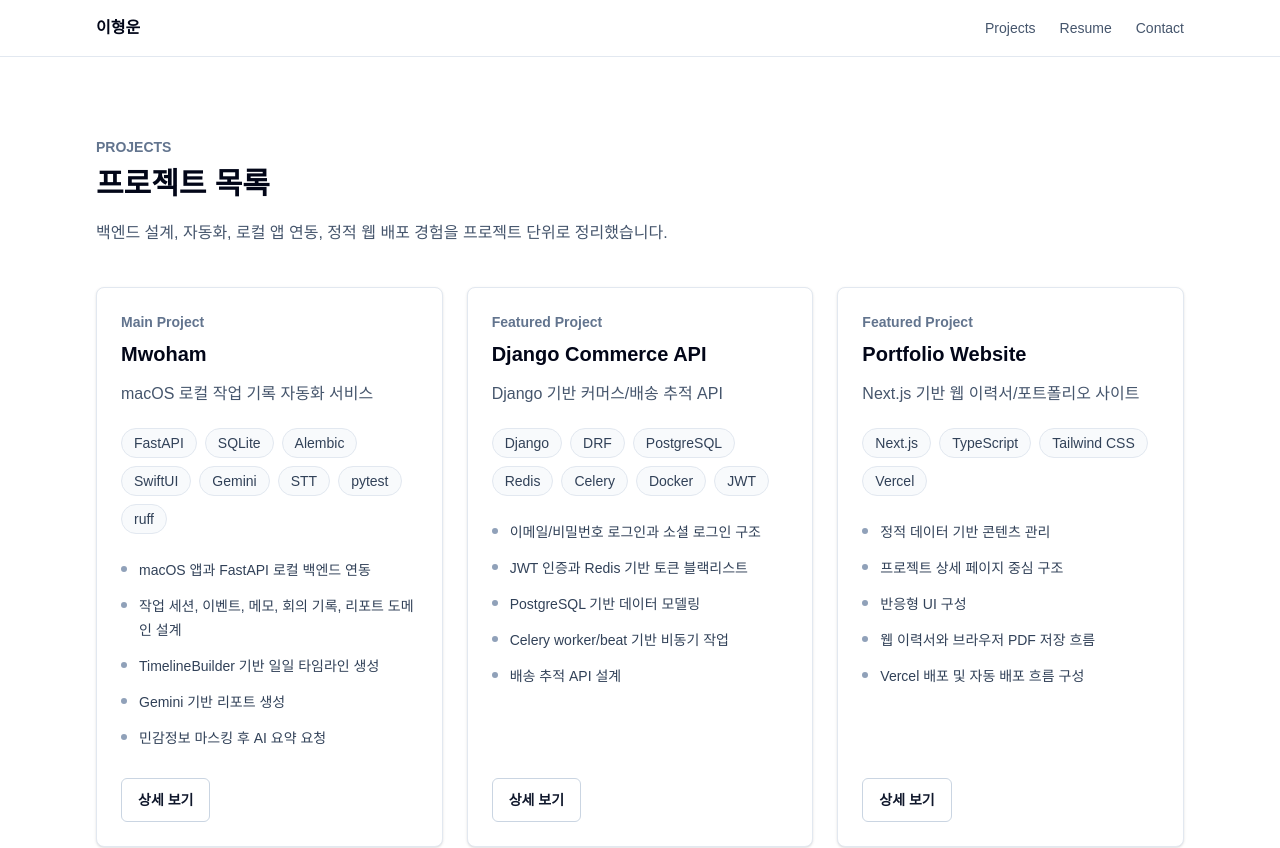
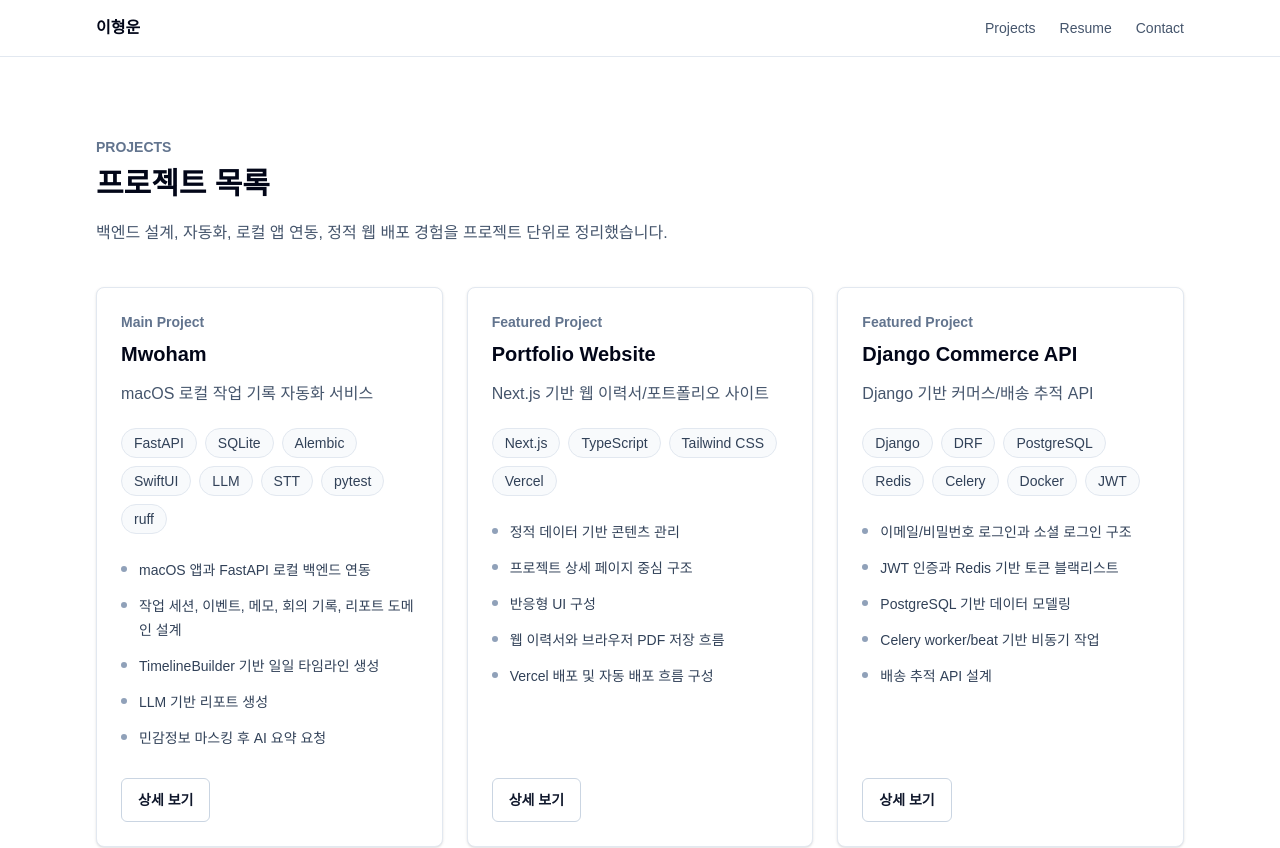
Before and after one commit to ing2720/profile, a Next.js app: page /projects in a window 1280 px wide. Shown: the top 848 px of the page. Built offline with nearby package versions, Linux system fonts and the light colour scheme.

Commit message:
feat : add project,

```diff
--- a/src/app/page.tsx
+++ b/src/app/page.tsx
@@ -11,18 +11,6 @@ import { profile } from "@/data/profile";
 import { featuredProjects } from "@/data/projects";
 import { skillCategories } from "@/data/skills";
 
-const orderedFeaturedProjects = [...featuredProjects].sort((a, b) => {
-  if (a.slug === "mwoham") {
-    return -1;
-  }
-
-  if (b.slug === "mwoham") {
-    return 1;
-  }
-
-  return 0;
-});
-
 export default function Home() {
   return (
     <>
@@ -30,7 +18,7 @@ export default function Home() {
       <main>
         <HeroSection profile={profile} />
         <AboutSection profile={profile} />
-        <FeaturedProjectsSection projects={orderedFeaturedProjects} />
+        <FeaturedProjectsSection projects={featuredProjects} />
         <SkillsSection skillCategories={skillCategories} />
         <ExperienceSection experiences={experiences} />
         <ContactSection profile={profile} />
--- a/src/app/projects/page.tsx
+++ b/src/app/projects/page.tsx
@@ -3,24 +3,12 @@ import { Footer } from "@/components/layout/Footer";
 import { Header } from "@/components/layout/Header";
 import { ProjectCard } from "@/components/ui/ProjectCard";
 import { SectionTitle } from "@/components/ui/SectionTitle";
-import { projects } from "@/data/projects";
+import { orderedProjects } from "@/data/projects";
 
 export const metadata: Metadata = {
   title: "Projects | 이형운",
   description: "이형운 백엔드 개발자 프로젝트 목록"
 };
-
-const orderedProjects = [...projects].sort((a, b) => {
-  if (a.slug === "mwoham") {
-    return -1;
-  }
-
-  if (b.slug === "mwoham") {
-    return 1;
-  }
-
-  return 0;
-});
 
 export default function ProjectsPage() {
   return (
--- a/src/app/resume/page.tsx
+++ b/src/app/resume/page.tsx
@@ -9,25 +9,13 @@ import { ProfileImage } from "@/components/ui/ProfileImage";
 import { ProjectCard } from "@/components/ui/ProjectCard";
 import { experiences } from "@/data/experiences";
 import { profile } from "@/data/profile";
-import { projects } from "@/data/projects";
+import { orderedProjects } from "@/data/projects";
 import { skillCategories } from "@/data/skills";
 
 export const metadata: Metadata = {
   title: "Resume | 이형운",
   description: "이형운 백엔드 개발자 웹 이력서"
 };
-
-const orderedProjects = [...projects].sort((a, b) => {
-  if (a.slug === "mwoham") {
-    return -1;
-  }
-
-  if (b.slug === "mwoham") {
-    return 1;
-  }
-
-  return 0;
-});
 
 function hasUsableHref(href: string) {
   return href.length > 0 && !href.toLowerCase().includes("todo");
--- a/src/data/projects.ts
+++ b/src/data/projects.ts
@@ -4,6 +4,7 @@ export type ProjectLink = {
 };
 
 export type Project = {
+  order: number;
   slug: string;
   title: string;
   summary: string;
@@ -25,6 +26,7 @@ export type Project = {
 
 export const projects: Project[] = [
   {
+    order: 1,
     slug: "mwoham",
     title: "Mwoham",
     summary: "macOS 로컬 작업 기록 자동화 서비스",
@@ -34,7 +36,7 @@ export const projects: Project[] = [
       "SQLite",
       "Alembic",
       "SwiftUI",
-      "Gemini",
+      "LLM",
       "STT",
       "pytest",
       "ruff"
@@ -43,7 +45,7 @@ export const projects: Project[] = [
       "macOS 앱과 FastAPI 로컬 백엔드 연동",
       "작업 세션, 이벤트, 메모, 회의 기록, 리포트 도메인 설계",
       "TimelineBuilder 기반 일일 타임라인 생성",
-      "Gemini 기반 리포트 생성",
+      "LLM 기반 리포트 생성",
       "민감정보 마스킹 후 AI 요약 요청",
       "Release v1.1.0 기준 lightweight/full DMG 패키징 구조 정리"
     ],
@@ -52,14 +54,14 @@ export const projects: Project[] = [
     problem:
       "개발, 학습, 회의 중 작업 기록은 앱 사용 흐름, 수동 메모, 회의 내용, 개발 이벤트로 흩어지기 쉽습니다. 하루가 끝난 뒤 실제로 무엇을 했는지 다시 정리하려면 여러 기록을 다시 찾아야 하고, 리포트 작성에도 반복 시간이 듭니다.",
     solution:
-      "작업 세션, 앱/창 이벤트, 수동 메모, 회의 STT 기록을 하나의 일일 타임라인으로 합치고, TimelineBuilder로 흐름을 정리한 뒤 Gemini 요약을 통해 리포트 초안을 생성합니다. 원본 화면이나 음성 파일을 장기 저장하는 방식보다 로컬 텍스트 기록을 중심에 두고, AI 요청 전 민감정보 마스킹을 적용했습니다.",
+      "작업 세션, 앱/창 이벤트, 수동 메모, 회의 STT 기록을 하나의 일일 타임라인으로 합치고, TimelineBuilder로 흐름을 정리한 뒤 Gemini/OpenAI 기반 LLM 연동으로 리포트 초안을 생성합니다. 원본 화면이나 음성 파일을 장기 저장하는 방식보다 로컬 텍스트 기록을 중심에 두고, AI 요청 전 민감정보 마스킹을 적용했습니다.",
     features: [
       "작업 세션 시작, 일시정지, 재개, 종료 흐름",
       "앱/창 기반 작업 이벤트 기록",
       "수동 메모 기록",
       "회의 STT 기록",
       "TimelineBuilder 기반 일일 타임라인 생성",
-      "Gemini 기반 일일 리포트 생성",
+      "Gemini/OpenAI 기반 LLM 연동을 통한 일일 리포트 생성",
       "AI 요청 전 민감정보 마스킹",
       "macOS SwiftUI 앱과 FastAPI 로컬 백엔드 연동",
       "lightweight/full DMG 패키징",
@@ -72,7 +74,7 @@ export const projects: Project[] = [
       "FastAPI 로컬 백엔드 API 설계",
       "작업 세션, 이벤트, 메모, 리포트 도메인 설계",
       "TimelineBuilder 흐름 구성",
-      "Gemini 요약 연동 및 fallback 흐름 구성",
+      "LLM Provider 연동 및 fallback 흐름 구성",
       "SwiftUI macOS 앱과 로컬 API 연동",
       "lightweight/full DMG 배포 구조 설계",
       "Release v1.1.0 기준 패키징/설치 안정화"
@@ -125,6 +127,7 @@ export const projects: Project[] = [
     ]
   },
   {
+    order: 3,
     slug: "django-commerce",
     title: "Django Commerce API",
     summary: "Django 기반 커머스/배송 추적 API",
@@ -199,10 +202,11 @@ export const projects: Project[] = [
     ]
   },
   {
+    order: 2,
     slug: "portfolio",
     title: "Portfolio Website",
     summary: "Next.js 기반 웹 이력서/포트폴리오 사이트",
-    isFeatured: false,
+    isFeatured: true,
     stacks: ["Next.js", "TypeScript", "Tailwind CSS", "Vercel"],
     highlights: [
       "정적 데이터 기반 콘텐츠 관리",
@@ -263,4 +267,10 @@ export const projects: Project[] = [
   }
 ];
 
-export const featuredProjects = projects.filter((project) => project.isFeatured);
+export const orderedProjects = [...projects].sort(
+  (a, b) => a.order - b.order
+);
+
+export const featuredProjects = orderedProjects.filter(
+  (project) => project.isFeatured
+);
--- a/src/data/skills.ts
+++ b/src/data/skills.ts
@@ -30,6 +30,6 @@ export const skillCategories: SkillCategory[] = [
   },
   {
     category: "macOS / AI",
-    skills: ["SwiftUI", "macOS", "STT", "Gemini", "DMG packaging"]
+    skills: ["SwiftUI", "macOS", "STT", "LLM", "DMG packaging"]
   }
 ];
```
